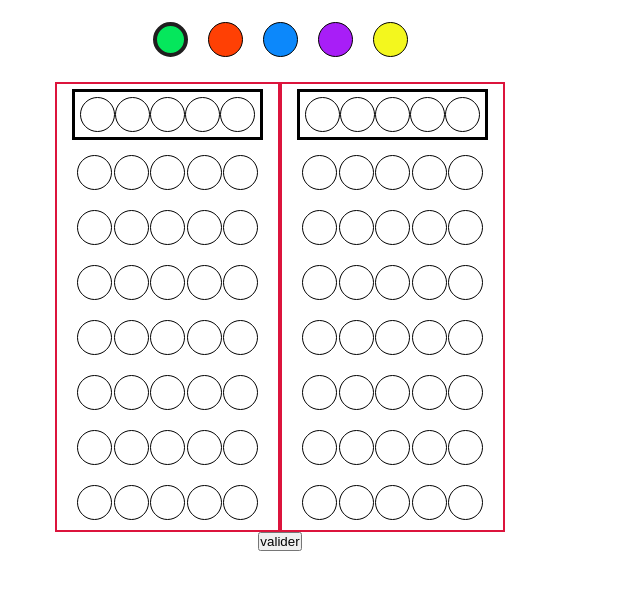
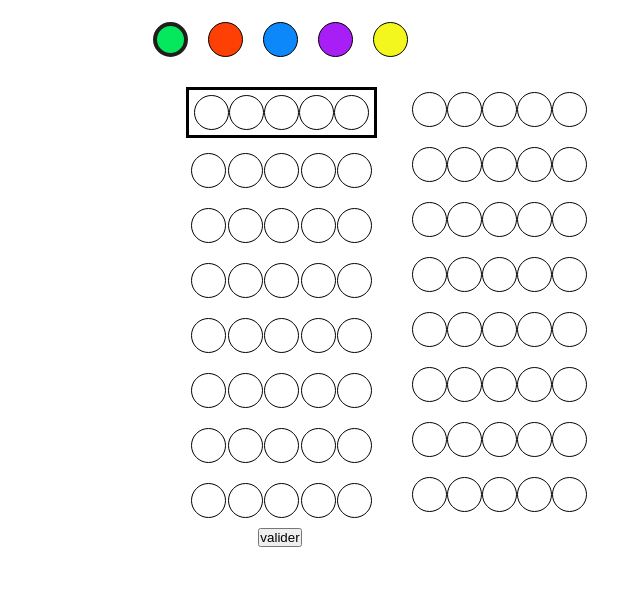
Before and after one commit to Gregmo07/mastermind, a plain HTML site: page index.html in a window 1280 px wide. Shown: the part 66-656 px from the top of the page, without its empty margins (360-1000 px from the left). Drawn offline with Linux system fonts and the light colour scheme.

Commit message:
realign the grid

```diff
--- a/style.css
+++ b/style.css
@@ -76,21 +76,22 @@ head p {
 }
 
 .jeu{
-
     display: flex;
     padding: 0 15px;
 }
 .result{
+    position: relative;
+    left: 25%;
     display: flex;
     flex-direction: column;
     padding: 0 15px;
-    border: crimson solid 2px;
 }
 .grid {
+    position: relative;
+    left: 25%;
     display: flex;
     flex-direction: column;
     padding: 0 15px;
-    border: crimson solid 2px;
 }
 
 .line {
@@ -105,6 +106,9 @@ head p {
 .activeLine {
     border: black 3px solid;
 }
+.result .activeLine {
+    border: none;
+}
 
 .dot {
     min-width: var(--dot-size);
@@ -114,3 +118,9 @@ head p {
     border: solid 1px black;
     background-color: white;
 }
+
+.result .dot{
+        min-width: var(--dot-size);
+        max-width: var(--dot-size);
+        min-height: var(--dot-size);
+}
```
